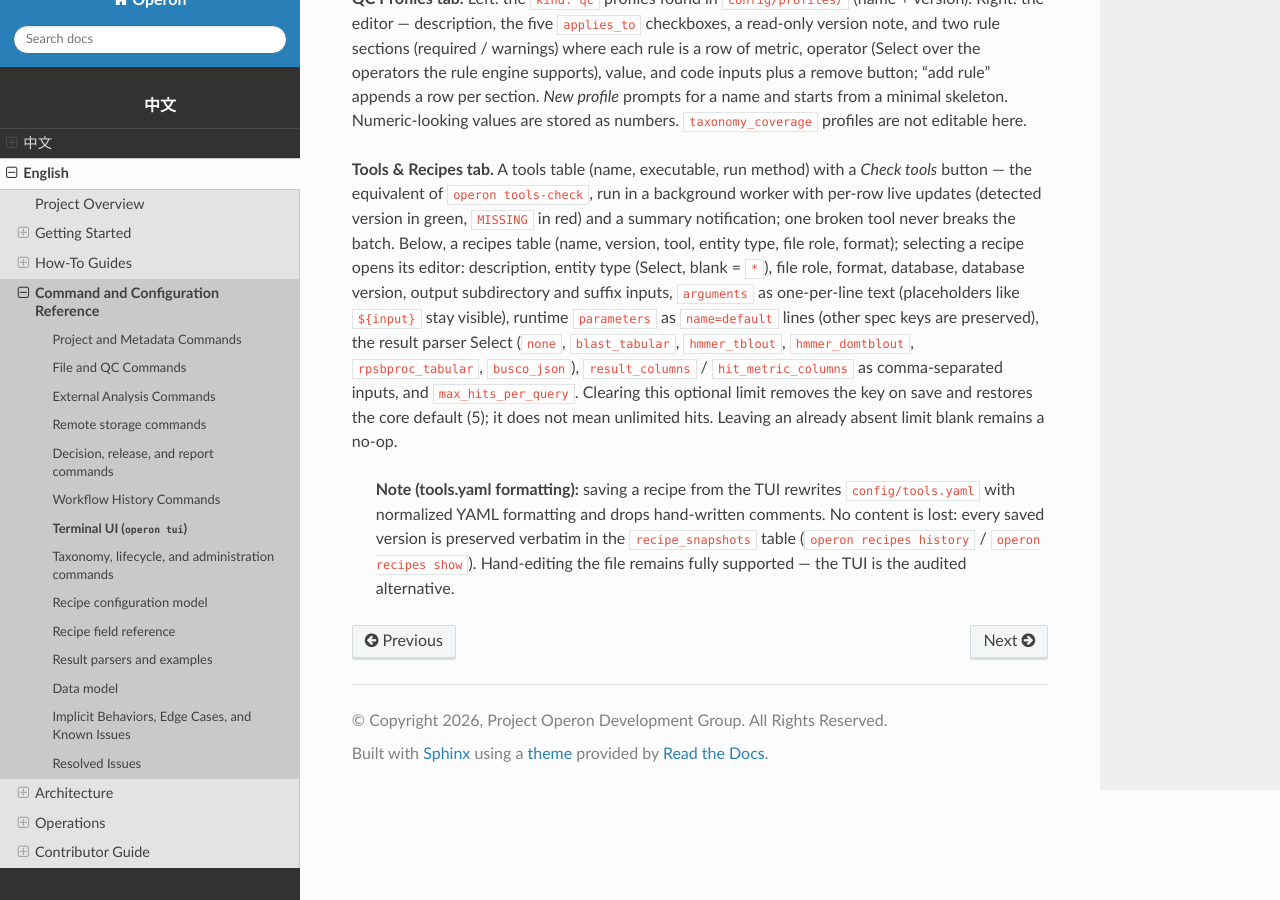
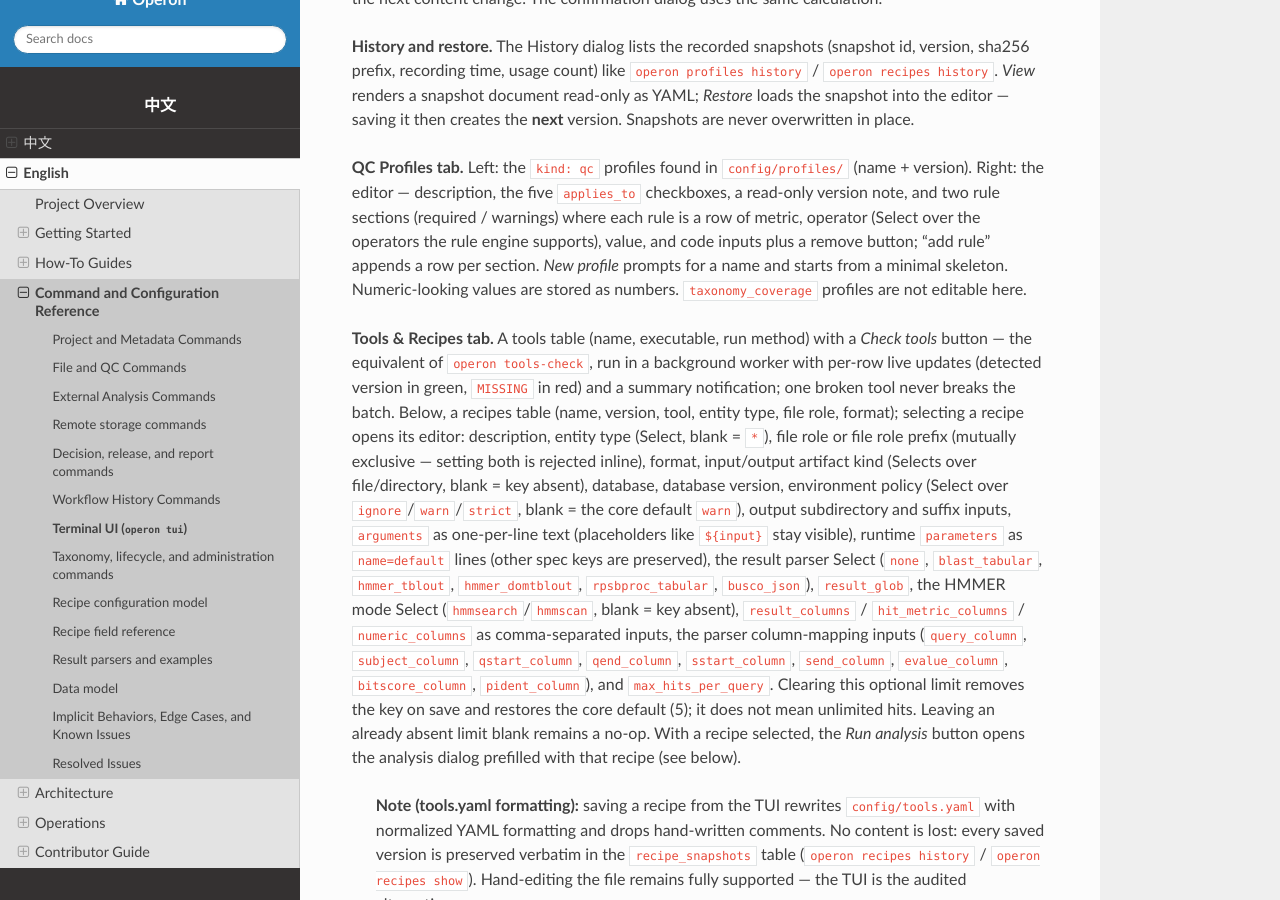
Before and after one commit to HYLi360/Operon, a Sphinx documentation site: the page built from docs/en/reference/cli-tui.md, in a window 1280 px wide and 900 px high, scrolled down 6208 px. Built offline with Sphinx 7.4.7 and the Read the Docs theme 3.1.0, drawn with Linux system fonts in a browser that asks for light colours; some of the changed text lies outside the part shown.

Commit message:
docs: sync the TUI analysis launch and recipe fields

```diff
--- a/docs/en/reference/cli-tui.md
+++ b/docs/en/reference/cli-tui.md
@@ -83,7 +83,7 @@
 | Home | `1` | Project identity, entity counts, file count and total size, decision distribution, latest release, the 10 most recent workflow runs, and an "Attention needed" section (failed/interrupted runs, REVIEW/FAIL current decisions, files whose status is not healthy). Press `i` to open the import wizard (see below). |
 | Entities | `2` | Hierarchy tree (organisms → samples → runs and assemblies → annotations) with the current state of each entity. Selecting a node shows its metadata fields, accessions, state, files, and the latest built-in QC and external-analysis (e.g. BUSCO/QUAST) metrics. Logically retired entities are shown by default, dimmed and struck-through; press `t` to hide them. Press `x` for the lifecycle dialog (see below). |
 | Files | `3` | Filterable manifest table (substring filter plus status selector). Moving the cursor shows the full file record and its `file_locations` residency list. Statuses are color-coded: verified green, `REMOTE_ONLY` blue, `MISSING`/`CHECKSUM_FAILED` red. Press `i`/`v`/`q` for ingest, verify, and QC (see below). |
-| Tasks | `4` | Workflow-run monitor (processing tasks, not sequencing runs) fed by the same read-only query as `operon workflow list`, with status/step/entity/limit filters. The table loads on entry and refreshes on demand with `r` (no background polling); the cursor and scroll position survive each refresh. Press `enter` on a row for the full run record (the same sections as `operon workflow show`); press `esc` to go back. |
+| Tasks | `4` | Workflow-run monitor (processing tasks, not sequencing runs) fed by the same read-only query as `operon workflow list`, with status/step/entity/limit filters. The table loads on entry and refreshes on demand with `r` (no background polling); the cursor and scroll position survive each refresh. Press `enter` on a row for the full run record (the same sections as `operon workflow show`); press `esc` to go back. The *New analysis* button opens the analysis dialog (see below). |
 | Decisions | `5` | Current decisions from the `current_decisions` view (effective decision = curated override when present, marked `✎curated`), with profile/decision/text filters. Press `e` to evaluate, `c` to curate the selected row (see below). |
 | Config | `6` | Structured, control-based editors for the project's configuration files (no free-text YAML editing): **QC Profiles** and **Tools & Recipes**. See below. |
 | Publish | `7` | Immutable release builder and selective export builder (two tabs), each with a read-only preview before anything is written. See below. |
@@ -110,6 +110,7 @@
 | — | Publish | Create an immutable release after a members/exclusions preview; a duplicate version is rejected inline. | `operon release --version … --profile … [--copy-files\|--link hardlink]` |
 | — | Publish | Materialize a selective export after a count/bytes preview; a non-empty output directory is rejected inline. | `operon export --output … [--entity-type … --entity-id … --file-id … --file-role … --format … --state … --decision … --profile …] [--link …] [--no-qc]` |
 | — | Coverage | Generate a taxonomy coverage report; a result below the profile thresholds is a warning notification (FAIL), never a crash. | `operon report coverage --reference-set … [--release …]` |
+| — | Config / Tasks | Run an analysis recipe over matching manifest files (*Run analysis* on the selected recipe, or *New analysis* with a recipe picker). Runtime parameters are rendered from the recipe's declared spec and validated exactly like the CLI; entity-type/entity-id/limit/threads filters, dry-run (a read-only plan shown inside the dialog), force, and keep-partial are supported, with a live progress bar and cooperative cancellation between files. Per-file failures are listed in an error dialog; a finished run lands on the Tasks screen. | `operon analyze --analysis … [--param NAME=VALUE …] [--entity-type …] [--entity-id …] [--limit …] [--threads …] [--dry-run] [--force] [--keep-partial]` |
 
 All of these append the same `changes` audit rows and `workflow_runs`
 provenance records as the CLI, so operations performed in the TUI are
@@ -263,16 +264,26 @@
 `MISSING` in red) and a summary notification; one broken tool never breaks
 the batch. Below, a recipes table (name, version, tool, entity type, file
 role, format); selecting a recipe opens its editor: description, entity type
-(Select, blank = `*`), file role, format, database, database version, output
+(Select, blank = `*`), file role or file role prefix (mutually exclusive —
+setting both is rejected inline), format, input/output artifact kind
+(Selects over file/directory, blank = key absent), database, database
+version, environment policy (Select over `ignore`/`warn`/`strict`, blank =
+the core default `warn`), output
 subdirectory and suffix inputs, `arguments` as one-per-line text
 (placeholders like `${input}` stay visible), runtime `parameters` as
 `name=default` lines (other spec keys are preserved), the result parser
 Select (`none`, `blast_tabular`, `hmmer_tblout`, `hmmer_domtblout`,
-`rpsbproc_tabular`, `busco_json`),
-`result_columns` / `hit_metric_columns` as comma-separated inputs, and
+`rpsbproc_tabular`, `busco_json`), `result_glob`, the HMMER mode Select
+(`hmmsearch`/`hmmscan`, blank = key absent),
+`result_columns` / `hit_metric_columns` / `numeric_columns` as
+comma-separated inputs, the parser column-mapping inputs (`query_column`,
+`subject_column`, `qstart_column`, `qend_column`, `sstart_column`,
+`send_column`, `evalue_column`, `bitscore_column`, `pident_column`), and
 `max_hits_per_query`. Clearing this optional limit removes the key on save
 and restores the core default (5); it does not mean unlimited hits. Leaving
-an already absent limit blank remains a no-op.
+an already absent limit blank remains a no-op. With a recipe selected, the
+*Run analysis* button opens the analysis dialog prefilled with that recipe
+(see below).
 
 > **Note (tools.yaml formatting):** saving a recipe from the TUI rewrites
 > `config/tools.yaml` with normalized YAML formatting and drops hand-written
```
Also changed, not shown: other parts of docs/en/reference/cli-tui.md (+1 -1 lines), AGENTS.md (+5 -2 lines), docs/en/reference/behaviors-and-limitations.md (+1 -0 lines), docs/zh/reference/behaviors-and-limitations.md (+1 -0 lines), docs/zh/reference/cli-tui.md (+15 -6 lines).
